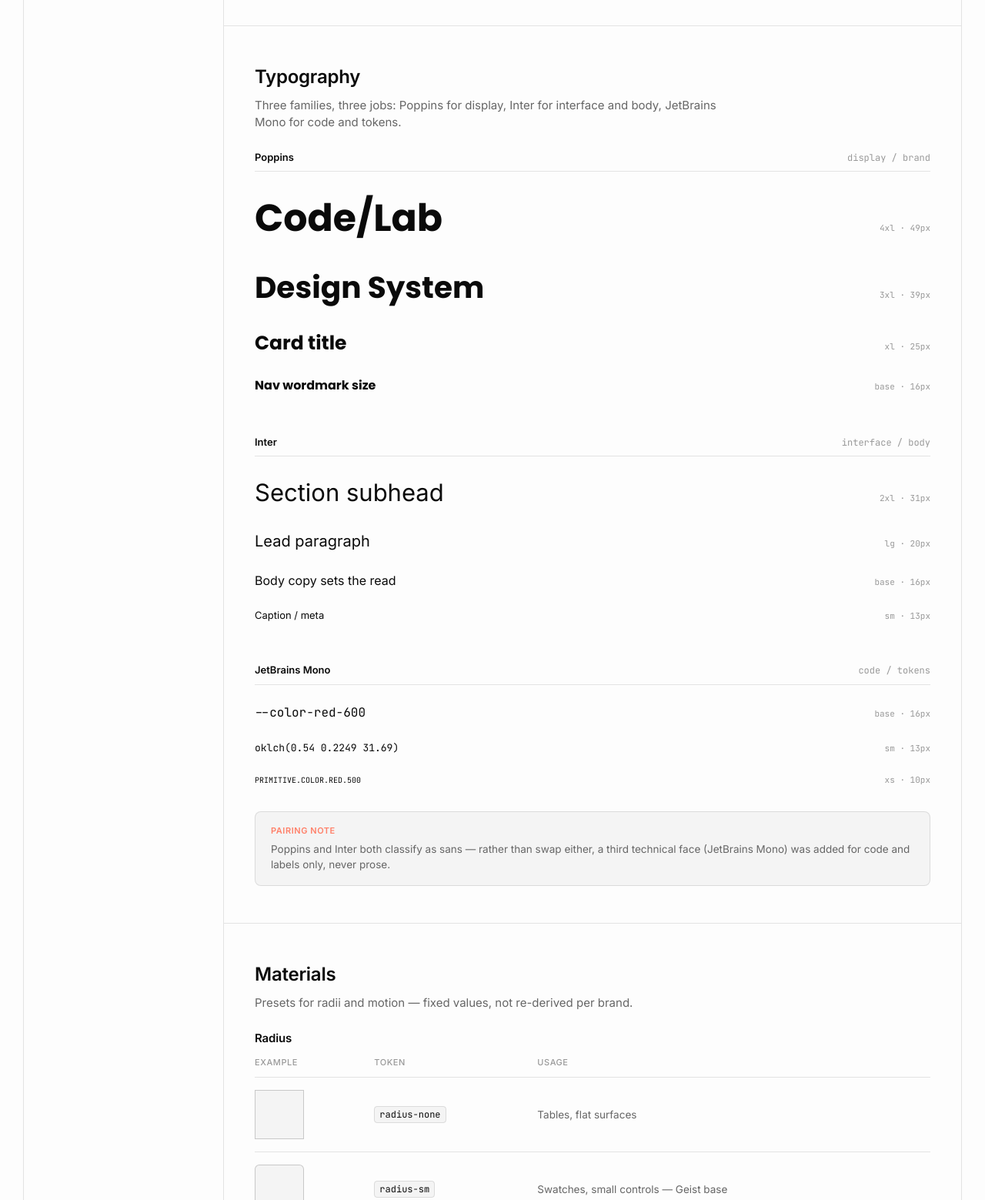
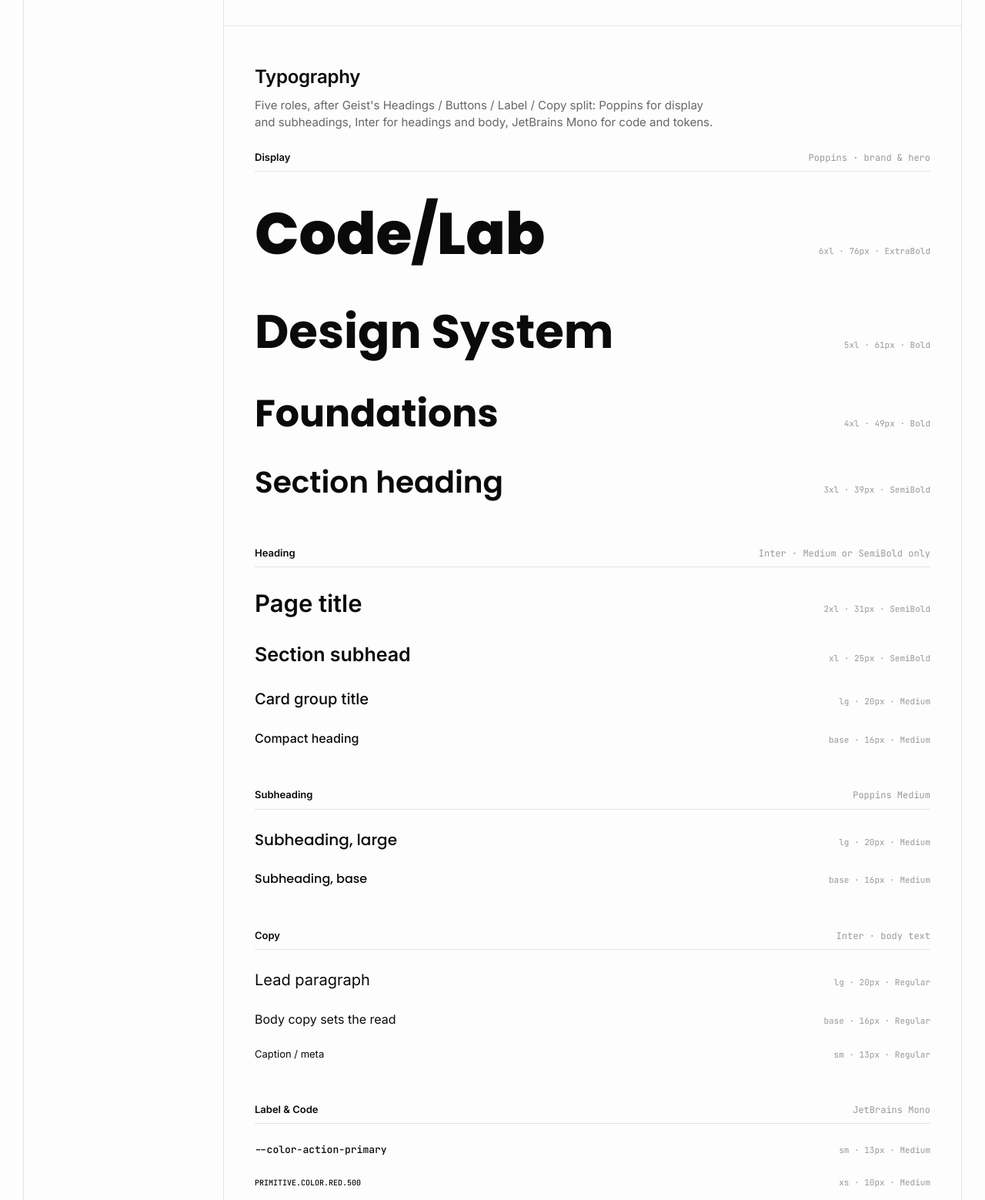
Before and after one commit to cait2yn/codelab-design-system, a plain HTML site: page index.html in a window 1280 px wide. Shown: the part 1000-2559 px from the top of the page at 77% size. Drawn offline with Linux system fonts and the light colour scheme.

Commit message:
Expand typography to five roles after Geist's scale, enforce Inter/Poppins weight rules

```diff
--- a/index.html
+++ b/index.html
@@ -236,11 +236,11 @@ footer ul{list-style:none; margin:0; padding:0; font-size:13px; color:var(--text
 
       <section class="doc-section" id="typography">
         <h2>Typography</h2>
-        <p class="desc">Three families, three jobs: Poppins for display, Inter for interface and body, JetBrains Mono for code and tokens.</p>
+        <p class="desc">Five roles, after Geist's Headings / Buttons / Label / Copy split: Poppins for display and subheadings, Inter for headings and body, JetBrains Mono for code and tokens.</p>
         <div id="typeGroups"></div>
         <div class="callout">
-          <span class="flag">Pairing note</span>
-          Poppins and Inter both classify as sans — rather than swap either, a third technical face (JetBrains Mono) was added for code and labels only, never prose.
+          <span class="flag">Weight rules — enforced, not stylistic preference</span>
+          Inter as a heading is <b>Medium (500) or SemiBold (600) only</b> — never Regular, never Bold or heavier. Poppins Medium (500) is permitted as a subheading, distinct from its SemiBold/Bold/ExtraBold role in Display. Poppins and Inter both classify as sans, so pairing them relies on this weight discipline to read as intentional — a third face (JetBrains Mono) handles code and tokens only, never prose.
         </div>
       </section>
 
@@ -341,21 +341,26 @@ for (const [name,data] of Object.entries(scales)){
   sc.appendChild(row);
 }
 
-/* typography: three real specimen groups, one per family */
+/* typography: five roles after Geist's Headings/Buttons/Label/Copy split — weight is set per row */
+const weightName = {500:'Medium',600:'SemiBold',700:'Bold',800:'ExtraBold',400:'Regular'};
 const typeGroups = [
-  { name:'Poppins', role:'display / brand', family:"'Poppins',sans-serif", weight:700,
-    rows:[["4xl","49px","Code/Lab"],["3xl","39px","Design System"],["xl","25px","Card title"],["base","16px","Nav wordmark size"]] },
-  { name:'Inter', role:'interface / body', family:"'Inter',sans-serif", weight:400,
-    rows:[["2xl","31px","Section subhead"],["lg","20px","Lead paragraph"],["base","16px","Body copy sets the read"],["sm","13px","Caption / meta"]] },
-  { name:'JetBrains Mono', role:'code / tokens', family:"'JetBrains Mono',monospace", weight:400,
-    rows:[["base","16px","--color-red-600"],["sm","13px","oklch(0.54 0.2249 31.69)"],["xs","10px","PRIMITIVE.COLOR.RED.500"]] },
+  { name:'Display', role:'Poppins · brand & hero', family:"'Poppins',sans-serif",
+    rows:[["6xl","76px",800,"Code/Lab"],["5xl","61px",700,"Design System"],["4xl","49px",700,"Foundations"],["3xl","39px",600,"Section heading"]] },
+  { name:'Heading', role:'Inter · Medium or SemiBold only', family:"'Inter',sans-serif",
+    rows:[["2xl","31px",600,"Page title"],["xl","25px",600,"Section subhead"],["lg","20px",500,"Card group title"],["base","16px",500,"Compact heading"]] },
+  { name:'Subheading', role:'Poppins Medium', family:"'Poppins',sans-serif",
+    rows:[["lg","20px",500,"Subheading, large"],["base","16px",500,"Subheading, base"]] },
+  { name:'Copy', role:'Inter · body text', family:"'Inter',sans-serif",
+    rows:[["lg","20px",400,"Lead paragraph"],["base","16px",400,"Body copy sets the read"],["sm","13px",400,"Caption / meta"]] },
+  { name:'Label & Code', role:'JetBrains Mono', family:"'JetBrains Mono',monospace",
+    rows:[["sm","13px",500,"--color-action-primary"],["xs","10px",500,"PRIMITIVE.COLOR.RED.500"]] },
 ];
 const tg = document.getElementById('typeGroups');
 typeGroups.forEach(group=>{
   const wrap = document.createElement('div');
   wrap.className = 'font-group';
-  const rows = group.rows.map(([tag,px,sample])=>
-    `<div class="type-row"><span class="sample" style="font-family:${group.family}; font-weight:${group.weight}; font-size:${px}">${sample}</span><span class="meta">${tag} · ${px}</span></div>`
+  const rows = group.rows.map(([tag,px,weight,sample])=>
+    `<div class="type-row"><span class="sample" style="font-family:${group.family}; font-weight:${weight}; font-size:${px}">${sample}</span><span class="meta">${tag} · ${px} · ${weightName[weight]}</span></div>`
   ).join('');
   wrap.innerHTML = `<div class="font-group-head"><span class="name">${group.name}</span><span class="role">${group.role}</span></div>${rows}`;
   tg.appendChild(wrap);
```
